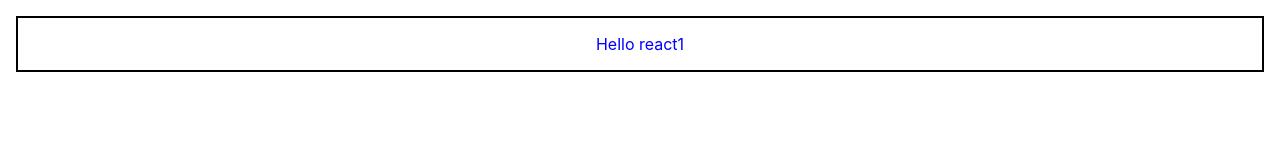
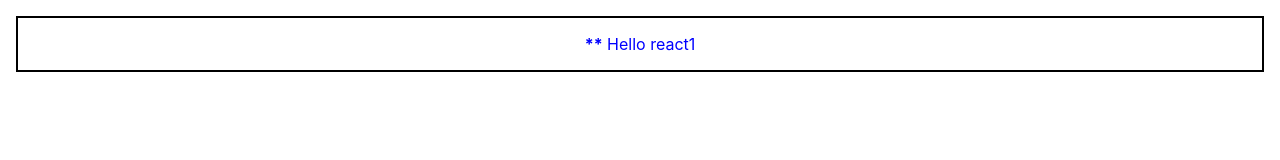
Before and after one commit to jooda00/react, a React (Create React App) app: page / in a window 1280 px wide. Shown: the top 160 px of the page. Built offline with nearby package versions, Linux system fonts and the light colour scheme.

Commit message:
[3] react 조건부 렌더링
- 조건부 렌더링 isSpecial

```diff
--- a/src/App.js
+++ b/src/App.js
@@ -18,7 +18,7 @@ function App() {
 
     <>
         <Wrapper>
-            <Hello name={'react1'} color={'blue'}/>
+            <Hello name={'react1'} color={'blue'} isSpecial/>
         </Wrapper>
 
     </>
--- a/src/Hello.js
+++ b/src/Hello.js
@@ -1,8 +1,8 @@
 import React from 'react'
 
-function Hello({color,name}) {
+function Hello({color,name, isSpecial}) {
     return <div style = {{color}}>
-        Hello {name}
+        {isSpecial ? <b>**</b> : null} Hello {name}
     </div>
 }
 
--- a/src/Wrapper.js
+++ b/src/Wrapper.js
@@ -18,9 +18,4 @@ function Wrapper({children}) {
 }
 
 
-
-
-
-
-
 export default Wrapper;
```
